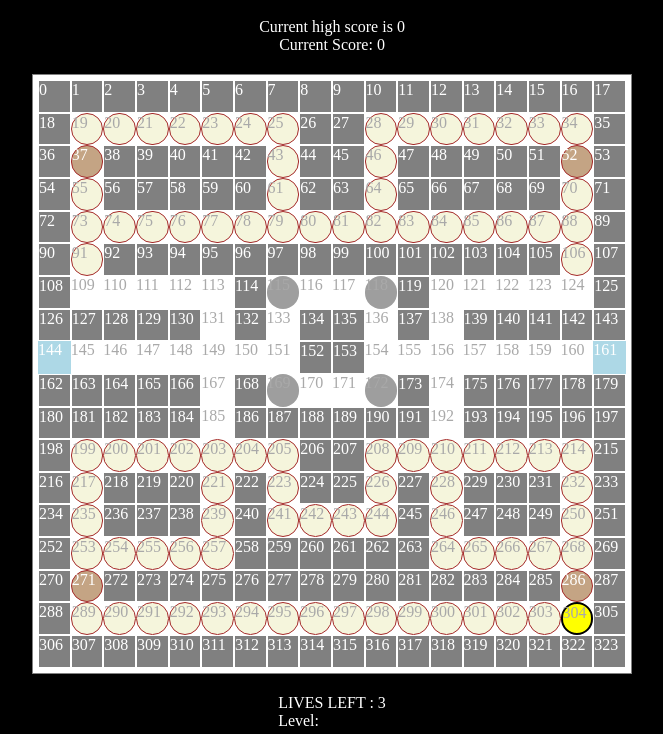
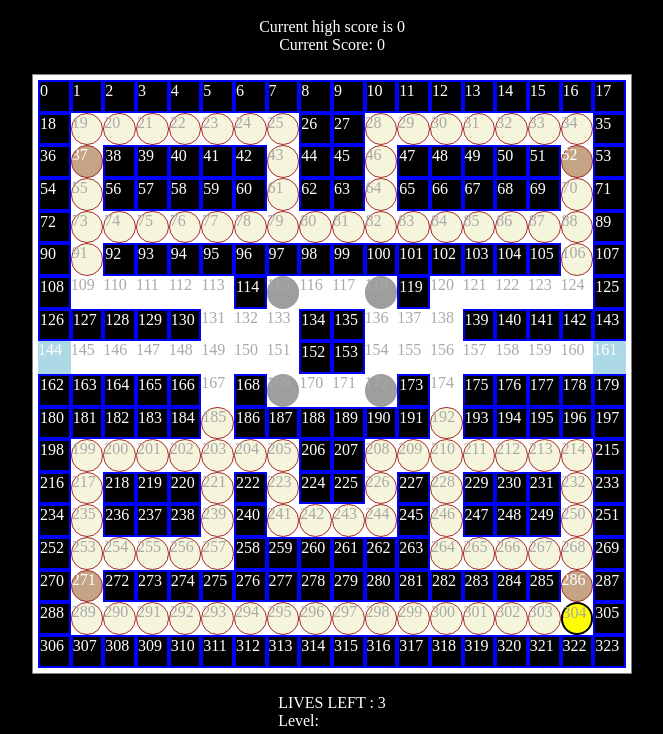
Before and after one commit to khackethal/project-1, a plain HTML site: page index.html in a window 1280 px wide. Shown: the part 66-800 px from the top of the page, without its empty margins (308-971 px from the left). Drawn offline with Linux system fonts and the light colour scheme; grey boxes are pictures that could not be loaded.

Commit message:
some more styling tweaks

```diff
--- a/script.js
+++ b/script.js
@@ -59,7 +59,8 @@ function buildGridLevel1() {
           index === 72  || index === 89 ||
           index === 90  || (index >= 92 && index <= 105) || index === 107 ||
           index === 108 || index === 114 || index === 119 || index === 125 ||
-          (index >= 126 && index <= 130) || index === 132 || index === 134 || index === 135 || index === 137 || (index >= 139 && index <= 143) ||
+          // (index >= 126 && index <= 130) || index === 132 || index === 134 || index === 135 || index === 137 || (index >= 139 && index <= 143) ||
+          (index >= 126 && index <= 130) || index === 134 || index === 135 || (index >= 139 && index <= 143) ||
           index === 152 || index === 153 ||
           (index >= 162 && index <= 166) || index === 168 || index === 173 || (index >= 175 && index <= 179) ||
           (index >= 180 && index <= 184) || (index >= 186 && index <= 191) || (index >= 193 && index <= 197) ||
--- a/style.css
+++ b/style.css
@@ -27,8 +27,8 @@ body {
 
 
 .wall {
-  background-color: grey;
-  border: 1px solid white
+  background-color: black;
+  border: 2px solid blue
 }
 
 .portal {
@@ -37,7 +37,7 @@ body {
 
 .walkway {
   color: darkgrey;
-  /* background-color: pink; */
+  /* background-color: black */
 }
 
 .specialfood {
```
